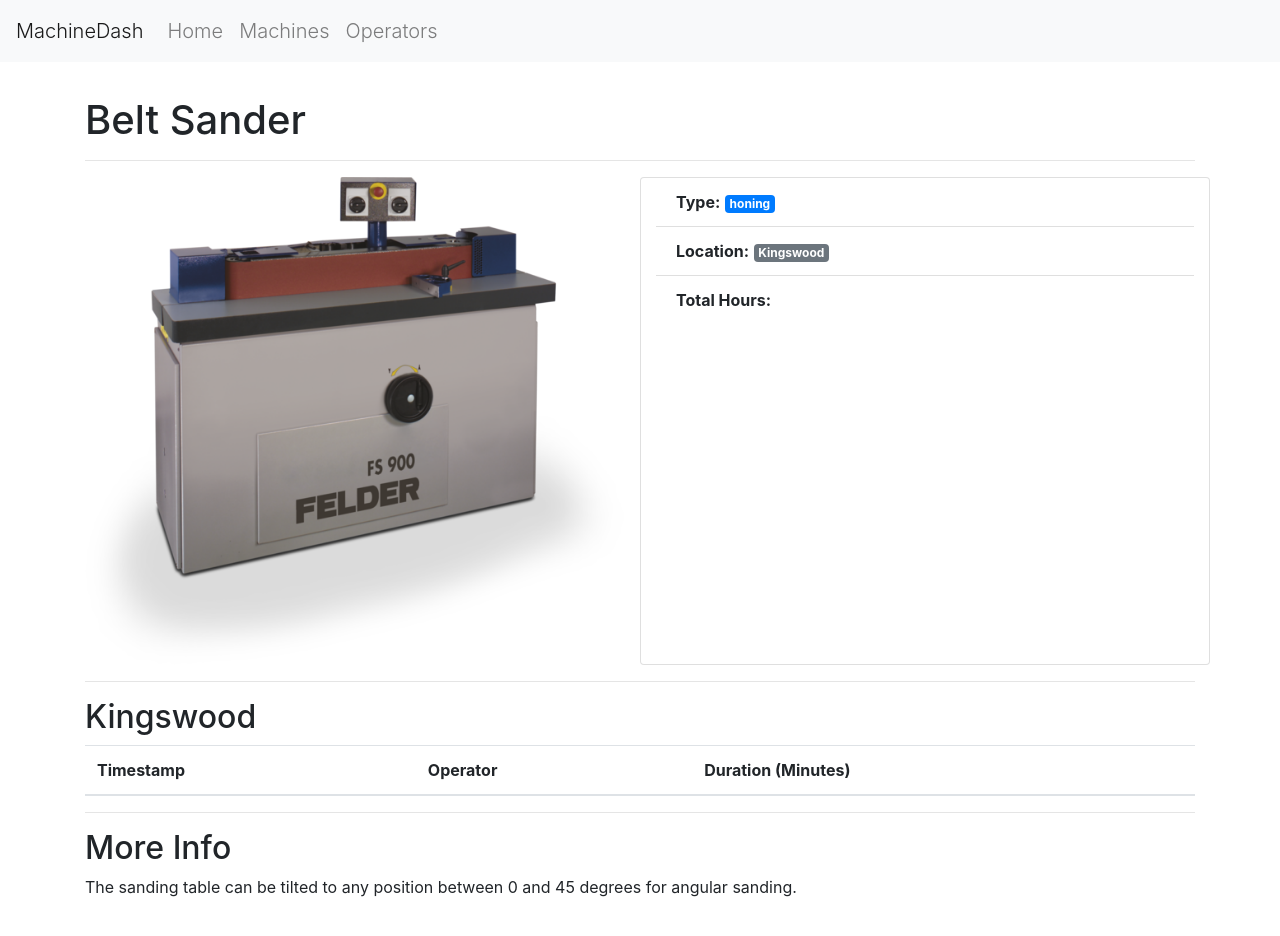
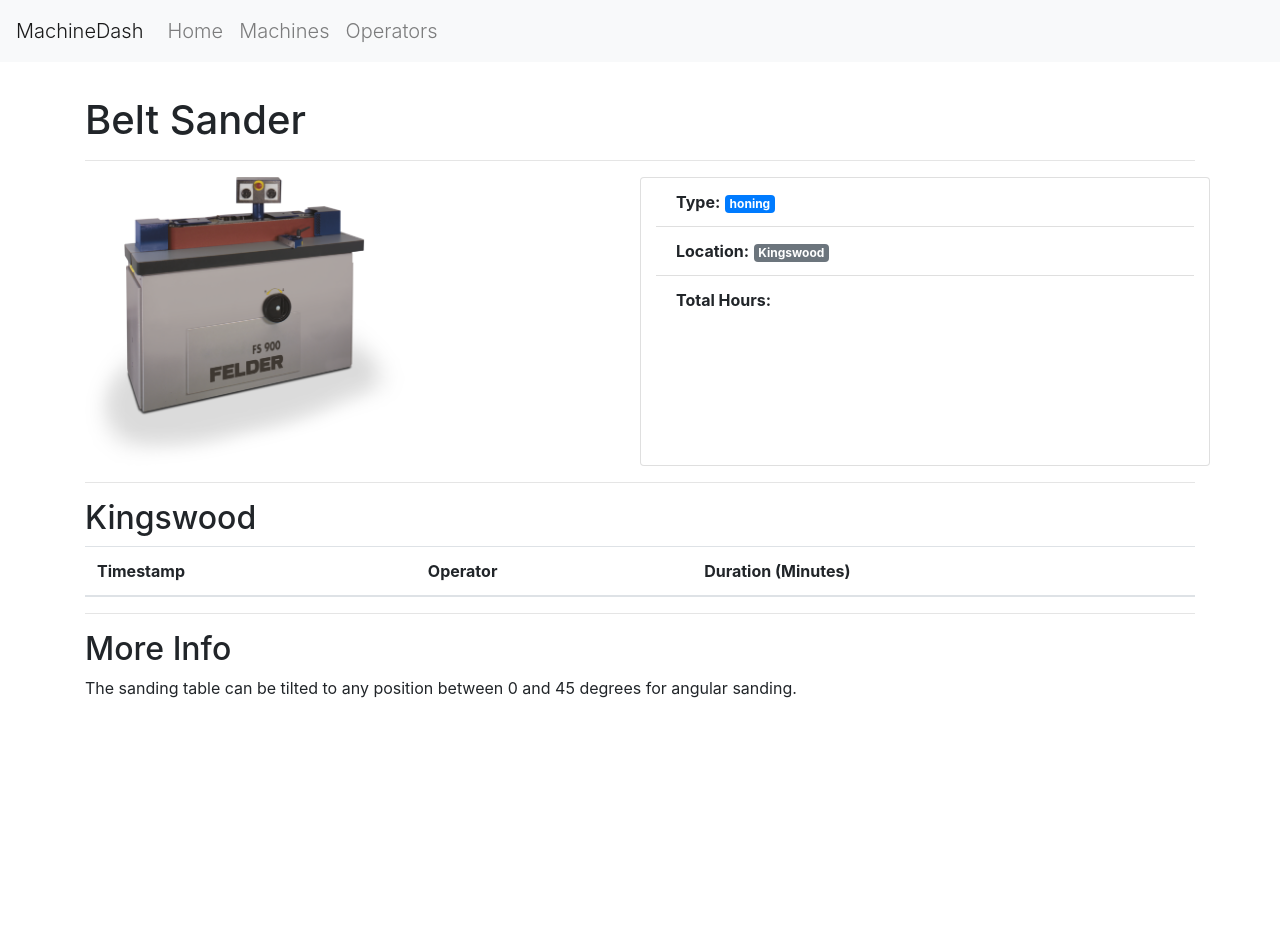
Before and after one commit to wsu-tss/machine_dashboard, a Jekyll site: the page built from collections/_machines/BeltSander.md, in a window 1280 px wide and 1011 px high. Shown: the top 936 px of the window. Built offline with Jekyll 4.4.1, drawn with Linux system fonts in a browser that asks for light colours; nearby versions of some CDN libraries.

Commit message:
image size standardized

```diff
--- a/_layouts/machine.html
+++ b/_layouts/machine.html
@@ -8,7 +8,7 @@
 <hr>
 <div class="row">
     <div class="col-sm-6 col-lg-6">
-        <img class="img-fluid" src="{{ site.baseurl }}/assets/images/machines/{{ page.image }}" alt="">
+        <img class="img-fluid" src="{{ site.baseurl }}/assets/images/machines/{{ page.image }}" alt="{{ page.name }}" width="320px" height="200px">
     </div>
     <div class="card col-sm-6 col-lg-6" style="width: 18rem;">
         <ul class="list-group list-group-flush">
```
